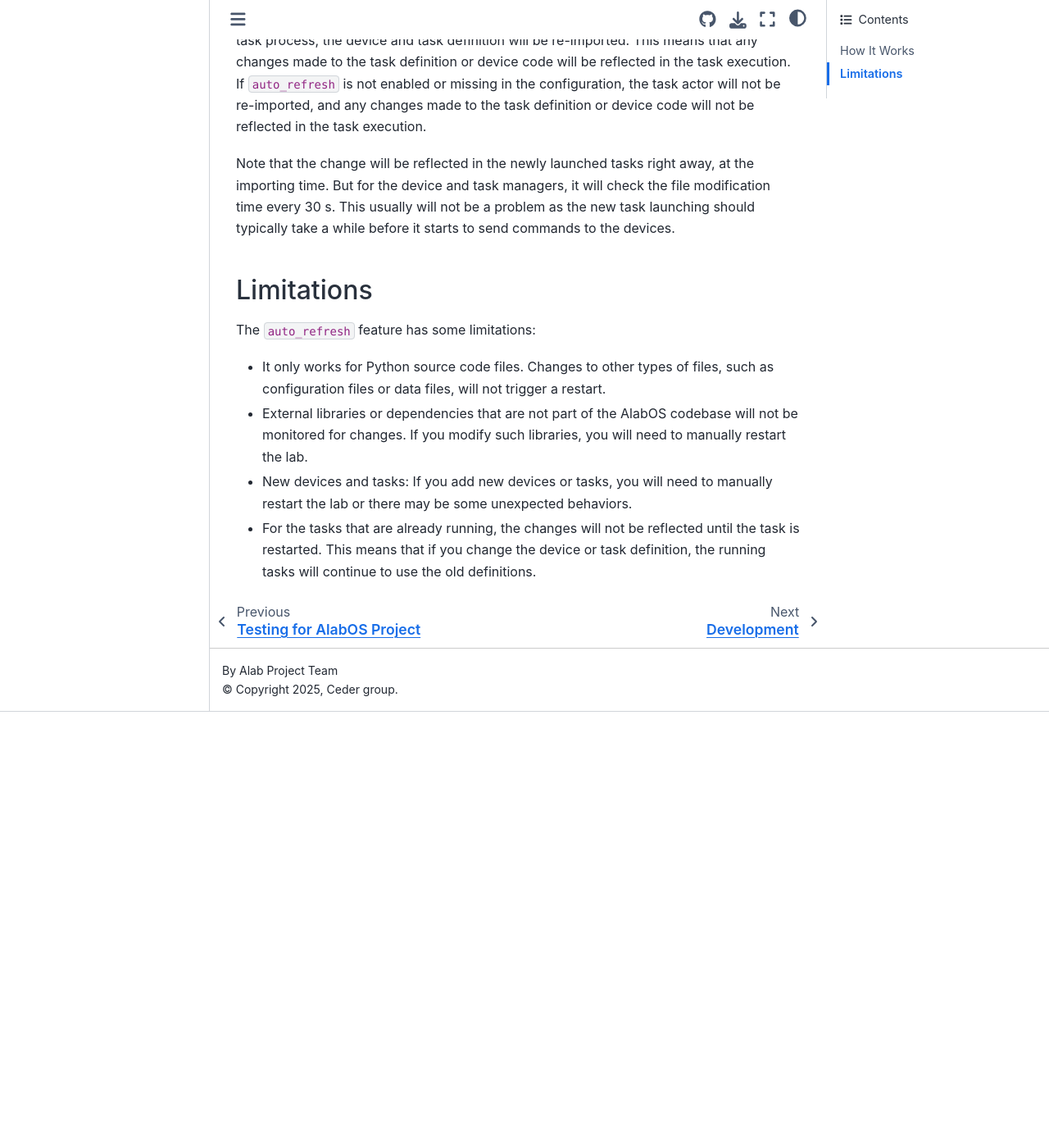
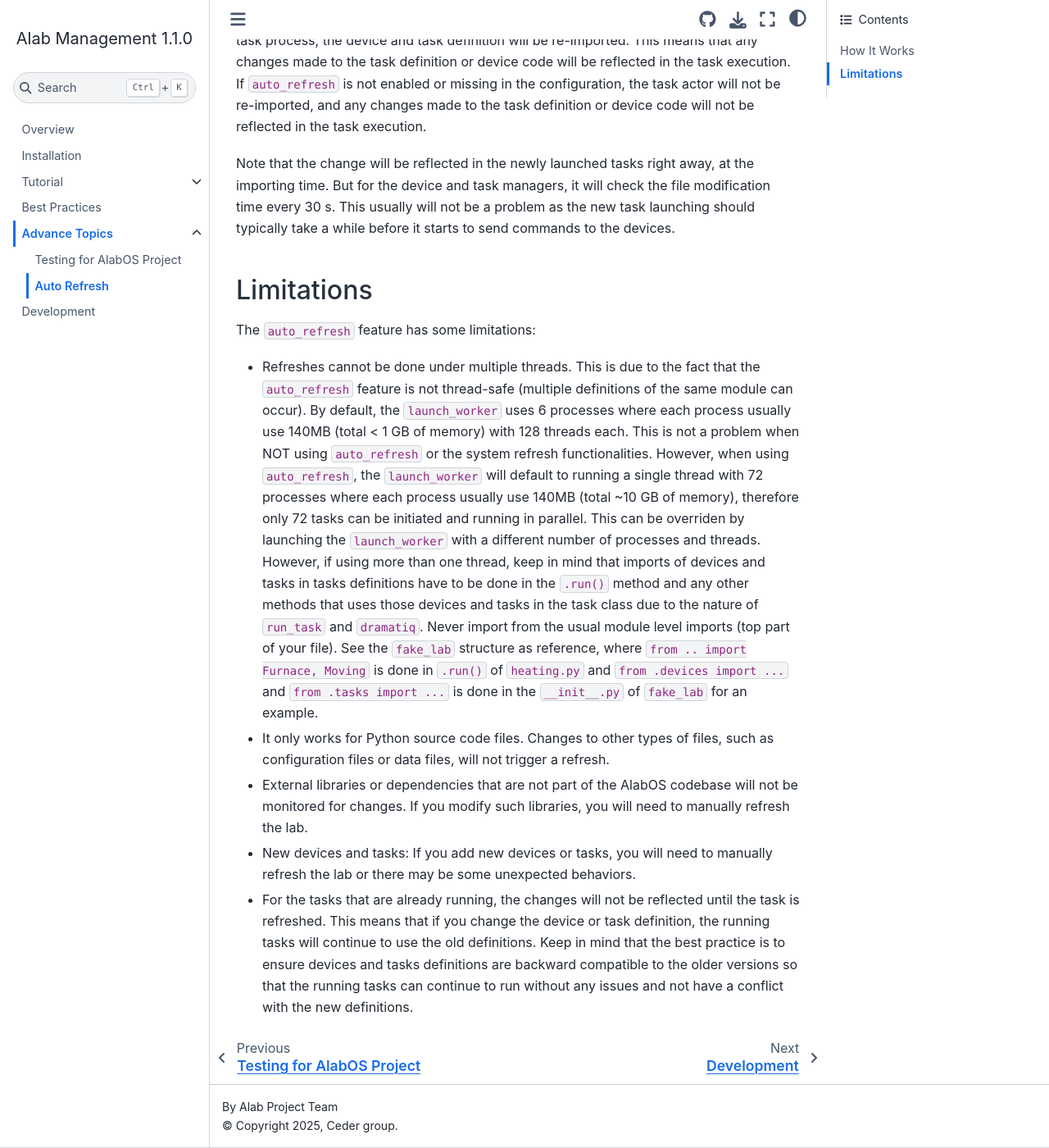
Before and after one commit to CederGroupHub/alabos, a Sphinx documentation site: the page built from docs/source/auto_refresh.md, in a window 1280 px wide and 1400 px high, scrolled down 934 px. Shown: the whole window at 82% size. Built offline with Sphinx 7.4.7 and the Sphinx Book theme 1.1.4, drawn with Linux system fonts in a browser that asks for light colours; pages that are not in the unit, such as notebooks, are missing from menus; before the commit the page ends 1802 px from its top, so only the background shows below that; some of the changed text lies outside the part shown.

Commit message:
auto_refresh requires single thread due to the shared import as pointed by @idocx

````diff
--- a/docs/source/auto_refresh.md
+++ b/docs/source/auto_refresh.md
@@ -1,7 +1,7 @@
-# Auto Restart
+# Auto Refresh
 
-In daily operations, you may want to automatically restart the lab when some codes are changed.
-AlabOS provides a convinient way to do this by using the `auto_restart` configuration.
+In daily operations, you may want to automatically refresh the lab when some codes are changed.
+AlabOS provides a convinient way to do this by using the `auto_refresh` configuration.
 
 To do so, just add the following line to your AlabOS configuration yaml file:
 
@@ -12,7 +12,7 @@
 ```
 
 By default, this feature is disabled. When enabled, AlabOS will monitor the source code files
-and automatically restart the lab when any changes are detected.
+and automatically refresh the lab when any changes are detected.
 
 ## How It Works
 **Main AlabOS process (Device and Task Manager)**: When there is a change in the device or task definition,
@@ -41,9 +41,11 @@
 
 ## Limitations
 The `auto_refresh` feature has some limitations:
-- It only works for Python source code files. Changes to other types of files, such as configuration files or data files, will not trigger a restart.
+- Refreshes cannot be done under multiple threads. This is due to the fact that the `auto_refresh` feature is not thread-safe (multiple definitions of the same module can occur). By default, the `launch_worker` uses 6 processes where each process usually use 140MB (total < 1 GB of memory) with 128 threads each. This is not a problem when NOT using `auto_refresh` or the system refresh functionalities. However, when using `auto_refresh`, the `launch_worker` will default to running a single thread with 72 processes where each process usually use 140MB (total ~10 GB of memory), therefore only 72 tasks can be initiated and running in parallel. This can be overriden by launching the `launch_worker` with a different number of processes and threads. However, if using more than one thread, keep in mind that imports of devices and tasks in tasks definitions have to be done in the `.run()` method and any other methods that uses those devices and tasks in the task class due to the nature of `run_task` and `dramatiq`. Never import from the usual module level imports (top part of your file). See the `fake_lab` structure as reference, where `from .. import Furnace, Moving` is done in `.run()` of `heating.py` and `from .devices import ...` and `from .tasks import ...` is done in the `__init__.py` of `fake_lab` for an example.
+- It only works for Python source code files. Changes to other types of files, such as configuration files or data files, will not trigger a refresh.
 - External libraries or dependencies that are not part of the AlabOS codebase will not be monitored for changes.
-  If you modify such libraries, you will need to manually restart the lab.
-- New devices and tasks: If you add new devices or tasks, you will need to manually restart the lab or there may be some unexpected behaviors.
-- For the tasks that are already running, the changes will not be reflected until the task is restarted.
+  If you modify such libraries, you will need to manually refresh the lab.
+- New devices and tasks: If you add new devices or tasks, you will need to manually refresh the lab or there may be some unexpected behaviors.
+- For the tasks that are already running, the changes will not be reflected until the task is refreshed.
   This means that if you change the device or task definition, the running tasks will continue to use the old definitions.
+  Keep in mind that the best practice is to ensure devices and tasks definitions are backward compatible to the older versions so that the running tasks can continue to run without any issues and not have a conflict with the new definitions.
````
Also changed, not shown: 4 other files.
